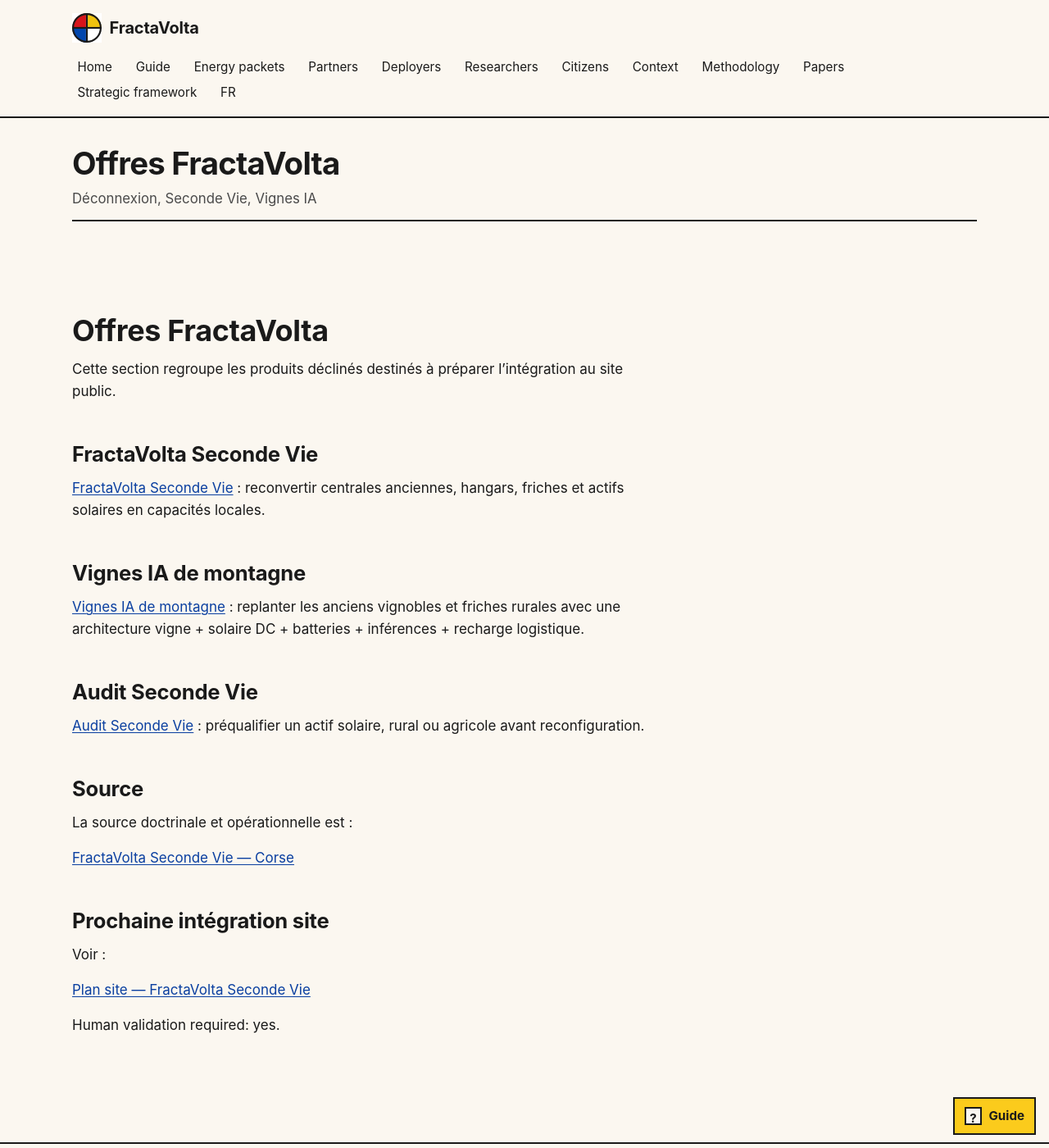
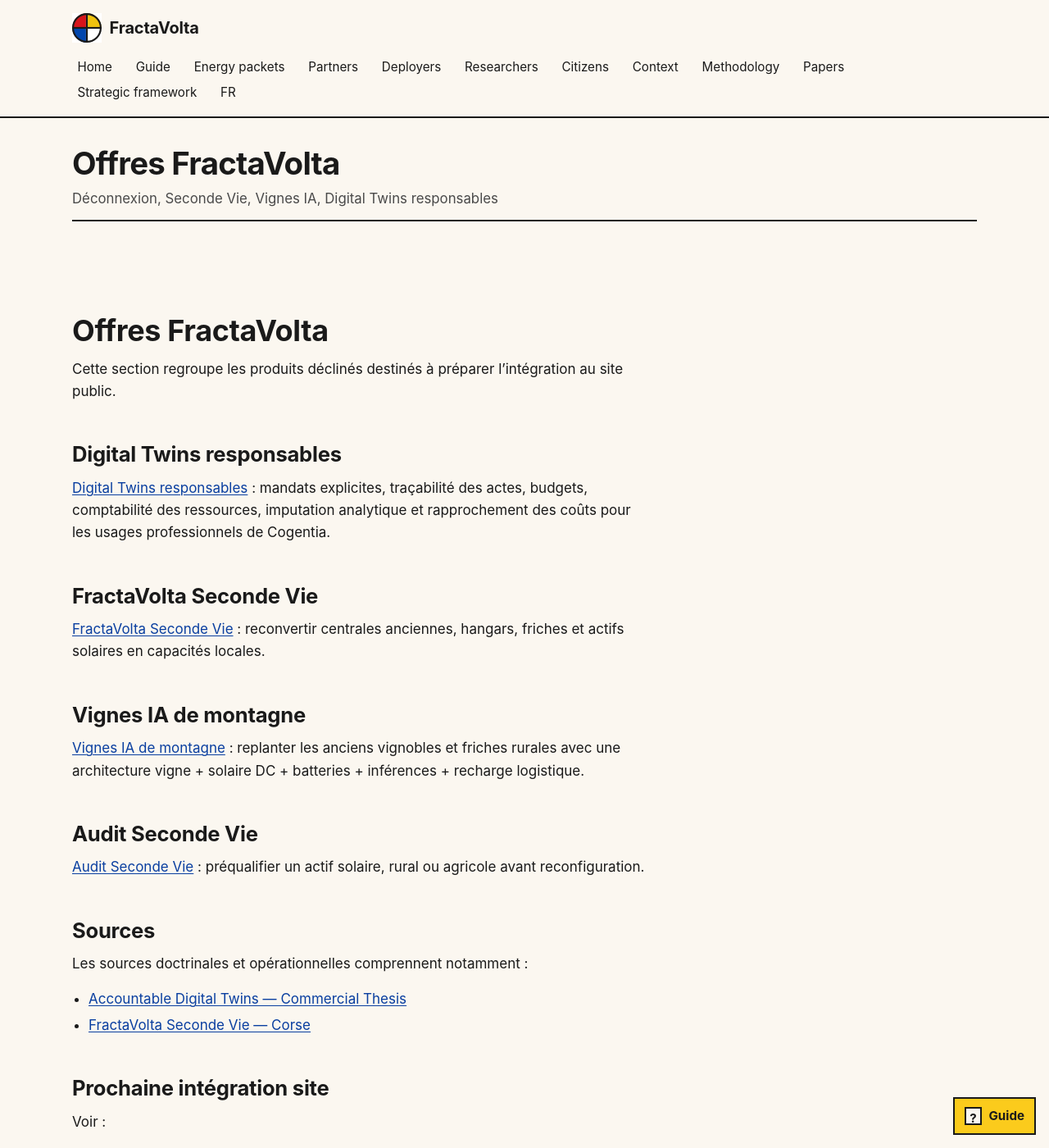
Before and after one commit to JeanHuguesRobert/FractaVolta, a Jekyll site: the page built from docs/offers/index.md, in a window 1280 px wide and 1400 px high. Shown: the whole window at 82% size. Built offline with Jekyll 4.4.1, drawn with Linux system fonts in a browser that asks for light colours.

Commit message:
docs: link accountable Digital Twins offer (#17)

```diff
--- a/docs/offers/index.md
+++ b/docs/offers/index.md
@@ -1,9 +1,10 @@
 ---
 title: Offres FractaVolta
-subtitle: Déconnexion, Seconde Vie, Vignes IA
+subtitle: Déconnexion, Seconde Vie, Vignes IA, Digital Twins responsables
 status: derived navigation page — draft
-version: '0.1'
+version: '0.2'
 date: '2026-06-20'
+last_modified_at: '2026-08-08'
 language: fr
 human_validation_required: true
 author: unknown
@@ -23,6 +24,10 @@
 
 Cette section regroupe les produits déclinés destinés à préparer l’intégration au site public.
 
+## Digital Twins responsables
+
+[Digital Twins responsables](accountable-digital-twins.md) : mandats explicites, traçabilité des actes, budgets, comptabilité des ressources, imputation analytique et rapprochement des coûts pour les usages professionnels de Cogentia.
+
 ## FractaVolta Seconde Vie
 
 [FractaVolta Seconde Vie](fractavolta-seconde-vie.md) : reconvertir centrales anciennes, hangars, friches et actifs solaires en capacités locales.
@@ -35,11 +40,12 @@
 
 [Audit Seconde Vie](audit-seconde-vie.md) : préqualifier un actif solaire, rural ou agricole avant reconfiguration.
 
-## Source
+## Sources
 
-La source doctrinale et opérationnelle est :
+Les sources doctrinales et opérationnelles comprennent notamment :
 
-[FractaVolta Seconde Vie — Corse](../../research/fractavolta_seconde_vie_corse.md)
+- [Accountable Digital Twins — Commercial Thesis](../../research/accountable_digital_twin_commercial_thesis.md)
+- [FractaVolta Seconde Vie — Corse](../../research/fractavolta_seconde_vie_corse.md)
 
 ## Prochaine intégration site
 
```
